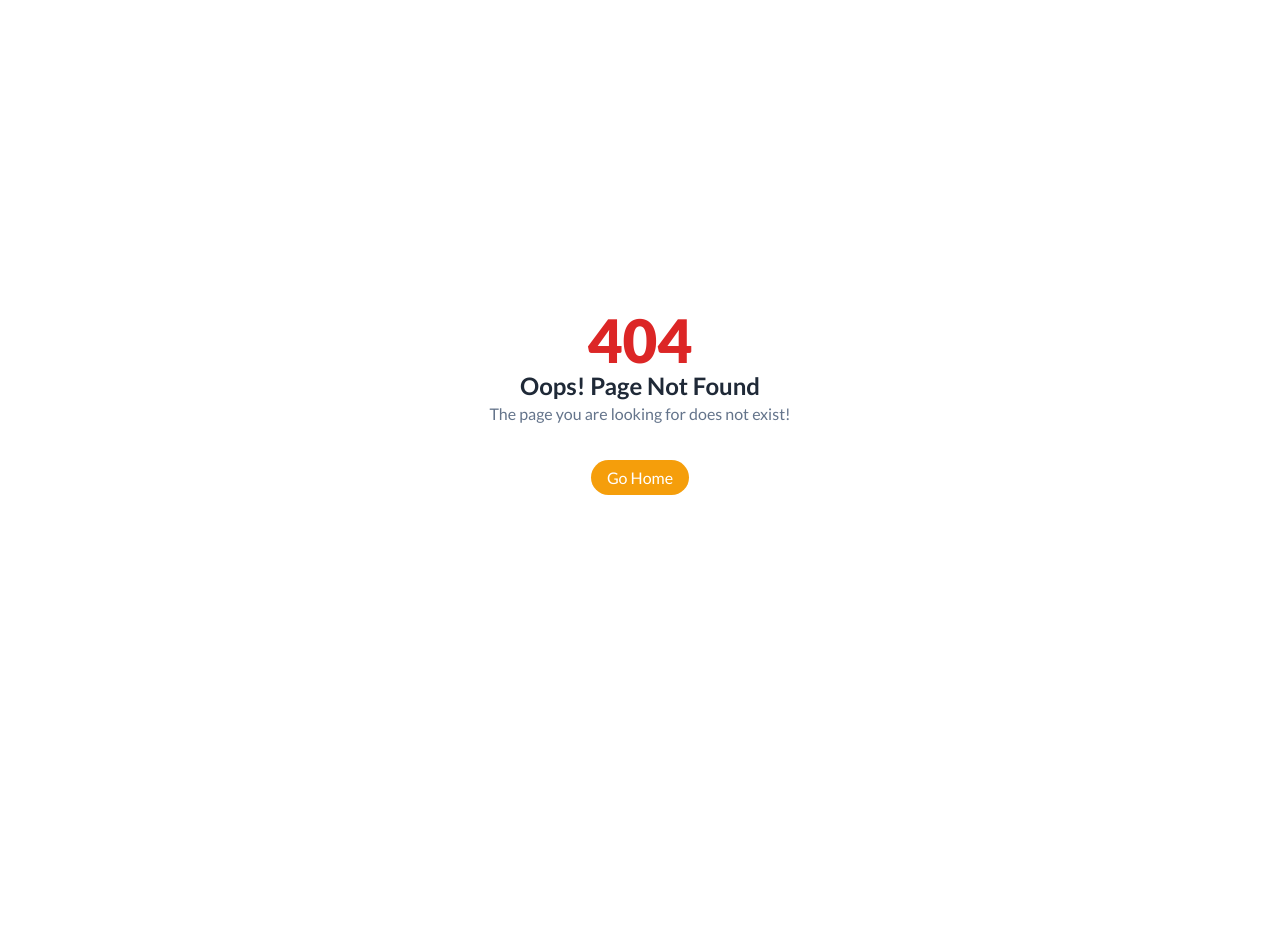
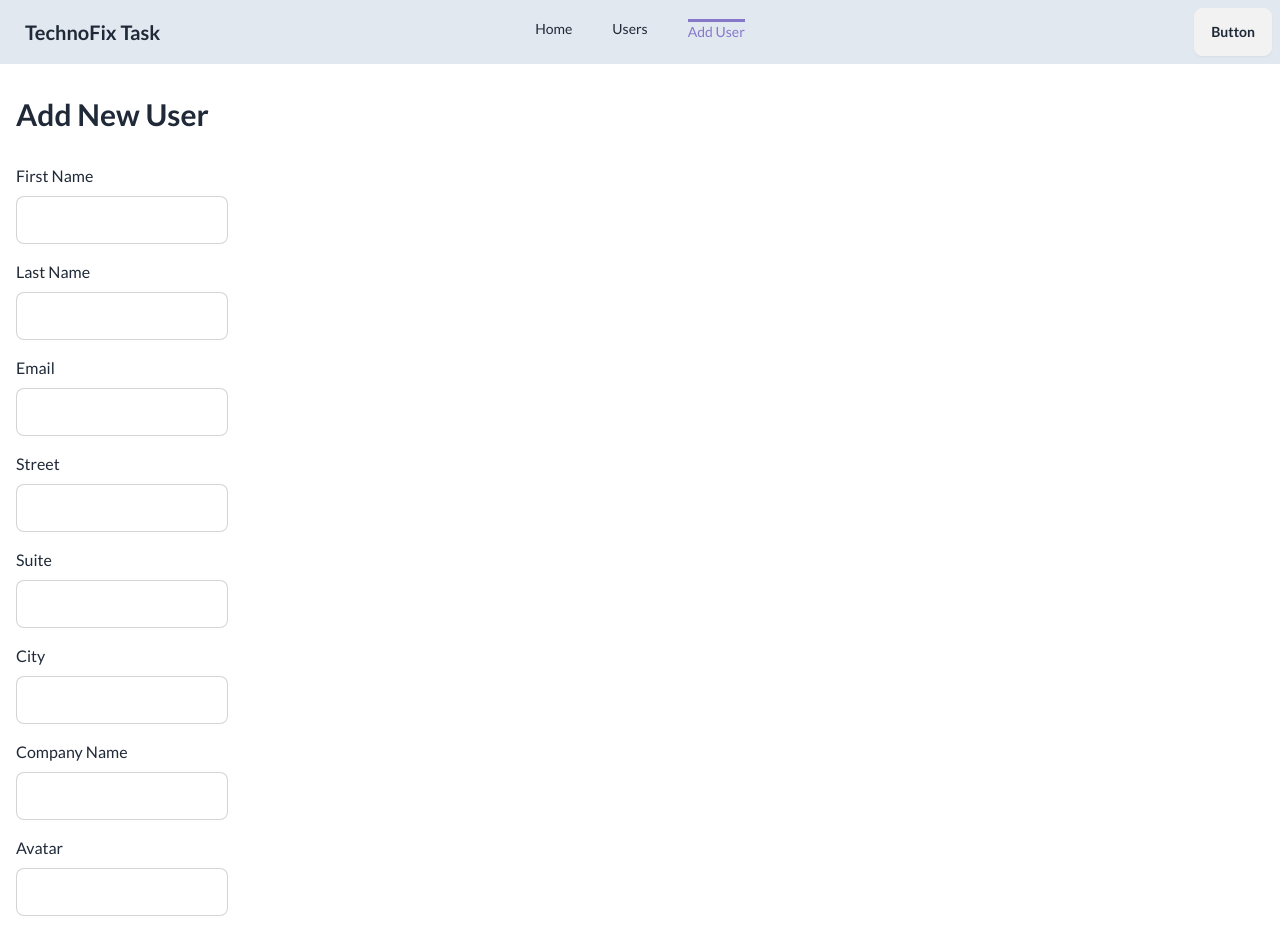
Before and after one commit to naimulabeer/technofix-task, a React (Vite) app: page /addUser in a window 1280 px wide. Before the commit this address had no page. Shown: the top 930 px of the page. Before the commit the page ends 800 px from the top, so only its background shows below. Built offline with nearby package versions, Linux system fonts and the light colour scheme.

Commit message:
adduser form page created

```diff
--- a/package.json
+++ b/package.json
@@ -14,7 +14,9 @@
     "match-sorter": "^6.3.4",
     "react": "^18.2.0",
     "react-dom": "^18.2.0",
+    "react-hook-form": "^7.50.1",
     "react-router-dom": "^6.22.0",
+    "react-toastify": "^10.0.4",
     "sort-by": "^1.2.0"
   },
   "devDependencies": {
--- a/src/components/NavBar/NavBar.jsx
+++ b/src/components/NavBar/NavBar.jsx
@@ -8,7 +8,7 @@ function NavBar() {
 
       <NavLink to="/users">Users</NavLink>
 
-      <NavLink to="/addUsers">Add Users</NavLink>
+      <NavLink to="/addUser">Add User</NavLink>
     </nav>
   );
 
--- /dev/null
+++ b/src/pages/Users/AddUser.jsx
@@ -0,0 +1,146 @@
+import { useForm } from "react-hook-form";
+import { useNavigate } from "react-router-dom";
+import { ToastContainer, toast } from "react-toastify";
+import "react-toastify/dist/ReactToastify.css";
+
+import { useState } from "react";
+
+function AddUser() {
+  const { register, handleSubmit } = useForm();
+  const navigate = useNavigate();
+  const [users, setUsers] = useState();
+
+  const onSubmit = (data) => {
+    const newUser = {
+      id: users.length + 1,
+      firstName: data.firstName,
+      lastName: data.lastName,
+      email: data.email,
+      address: {
+        street: data.street,
+        suite: data.suite,
+        city: data.city,
+      },
+      company: {
+        name: data.companyName,
+      },
+      image: data.avatar,
+    };
+
+    // Update state with the new user
+    setUsers([...users, newUser]);
+
+    // Show toast message
+    toast.success("User added successfully!", {
+      position: "top-center",
+    });
+
+    // Redirect back to users page
+    navigate("/users");
+  };
+
+  return (
+    <div className="container mx-auto px-4 py-8">
+      <ToastContainer />
+      <h1 className="text-3xl font-bold mb-8">Add New User</h1>
+      <form onSubmit={handleSubmit(onSubmit)}>
+        <div className="mb-4">
+          <label htmlFor="firstName" className="block mb-2">
+            First Name
+          </label>
+          <input
+            type="text"
+            id="firstName"
+            {...register("firstName")}
+            className="px-4 py-2 input input-bordered"
+          />
+        </div>
+        <div className="mb-4">
+          <label htmlFor="lastName" className="block mb-2">
+            Last Name
+          </label>
+          <input
+            type="text"
+            id="lastName"
+            {...register("lastName")}
+            className="px-4 py-2 input input-bordered"
+          />
+        </div>
+        <div className="mb-4">
+          <label htmlFor="email" className="block mb-2">
+            Email
+          </label>
+          <input
+            type="email"
+            id="email"
+            {...register("email")}
+            className="px-4 py-2 input input-bordered"
+          />
+        </div>
+        <div className="mb-4">
+          <label htmlFor="street" className="block mb-2">
+            Street
+          </label>
+          <input
+            type="text"
+            id="street"
+            {...register("street")}
+            className="px-4 py-2 input input-bordered"
+          />
+        </div>
+        <div className="mb-4">
+          <label htmlFor="suite" className="block mb-2">
+            Suite
+          </label>
+          <input
+            type="text"
+            id="suite"
+            {...register("suite")}
+            className="px-4 py-2 input input-bordered"
+          />
+        </div>
+        <div className="mb-4">
+          <label htmlFor="city" className="block mb-2">
+            City
+          </label>
+          <input
+            type="text"
+            id="city"
+            {...register("city")}
+            className="px-4 py-2 input input-bordered"
+          />
+        </div>
+        <div className="mb-4">
+          <label htmlFor="companyName" className="block mb-2">
+            Company Name
+          </label>
+          <input
+            type="text"
+            id="companyName"
+            {...register("companyName")}
+            className="px-4 py-2 input input-bordered"
+          />
+        </div>
+        <div className="mb-4">
+          <label htmlFor="avatar" className="block mb-2">
+            Avatar
+          </label>
+          <input
+            type="text"
+            id="avatar"
+            {...register("avatar")}
+            className="px-4 py-2 input input-bordered"
+          />
+        </div>
+        <button
+          type="submit"
+          className="bg-blue-500 text-white px-4 py-2 rounded-md hover:bg-blue-600"
+        >
+          Add User
+        </button>
+      </form>
+    </div>
+  );
+}
+
+export default AddUser;
--- a/src/routes/Routes.jsx
+++ b/src/routes/Routes.jsx
@@ -3,6 +3,7 @@ import Root from "../layouts/Root";
 import ErrorPage from "../pages/Error/ErrorPage";
 import UsersList from "../pages/Users/UsersList";
 import UserDetails from "../pages/Users/UserDetails";
+import AddUser from "../pages/Users/AddUser";
 
 const router = createBrowserRouter([
   {
@@ -18,6 +19,10 @@ const router = createBrowserRouter([
         path: "/user/:userId",
         element: <UserDetails />,
       },
+      {
+        path: "/addUser",
+        element: <AddUser />,
+      },
     ],
   },
 ]);
```
Also changed, not shown: 1 other file (tests, documents, lock files or other folders).
